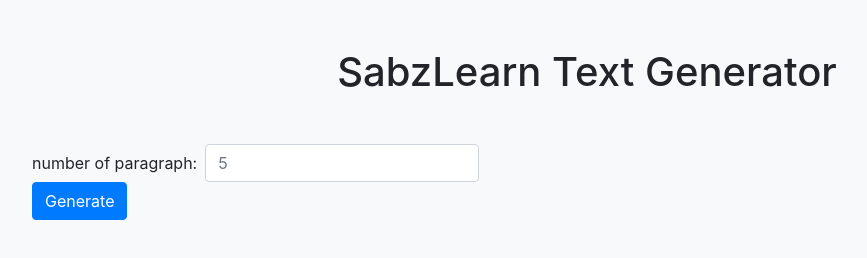
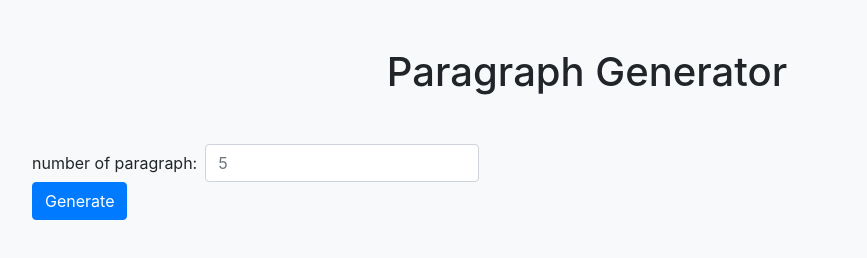
Before and after one commit to Shadi-MD/Text-Generator, a plain HTML site: page index.html in a window 1280 px wide. Shown: the whole page, without its empty margins (53-920 px from the left). Drawn offline with nearby package versions, Linux system fonts and the light colour scheme.

Commit message:
Update index.html

```diff
--- a/index.html
+++ b/index.html
@@ -12,7 +12,7 @@
     <link rel="stylesheet" href="style.css" />
   </head>
   <body class="bg-light">
-    <h1 class="text-center mt-5 mb-5">SabzLearn Text Generator</h1>
+    <h1 class="text-center mt-5 mb-5">Paragraph Generator</h1>
     <div class="container">
       <div class="row">
         <!--Form Section-->
```
